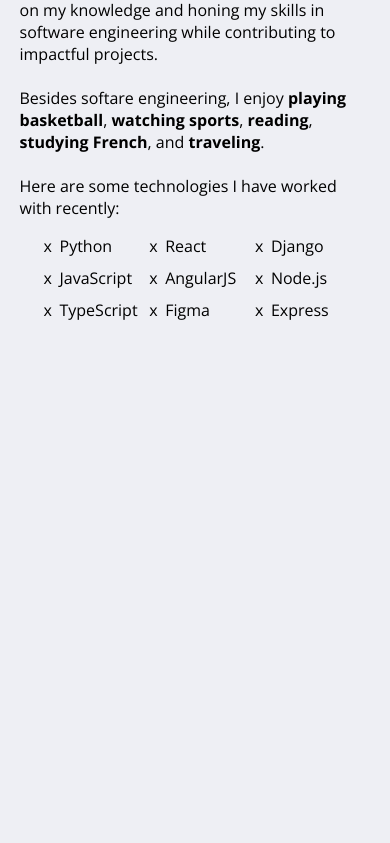
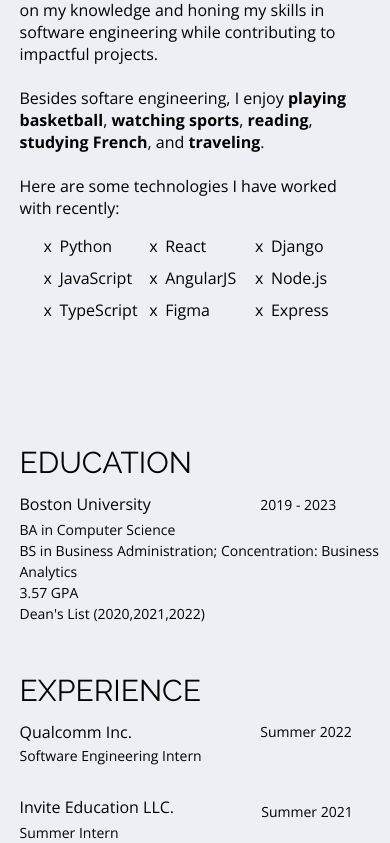
Before and after one commit to jordantab/portfolio-React-client, a React (Create React App) app in the folder portfolio-react-client/: page / in a window 390 px wide. Shown: the part 1243-2086 px from the top of the page. Before the commit the page ends 1580 px from the top, so only its background shows below. Built offline with nearby package versions, Linux system fonts and the light colour scheme.

Commit message:
Testing phone view

```diff
--- a/portfolio-react-client/src/components/About.css
+++ b/portfolio-react-client/src/components/About.css
@@ -540,7 +540,6 @@
         grid-gap: 10px;
         list-style: none;
         font-family: 'Open Sans', sans-serif;
-        /* padding-left: 0; */
     }
 
     .grid-list li:before {
@@ -552,12 +551,12 @@
 
     .about-education {
         position: absolute;
-        top: 110%;
-        left: 0;
-        width: 40%;
+        top: 200%;
+        left: 5%;
+        width: 95%;
 
         font-family: 'Raleway', sans-serif;
-        font-size: 325%;
+        font-size: 30px;
     }
 
     .about-education h2 {
@@ -566,16 +565,16 @@
 
         font-family: 'Open Sans', sans-serif;
         font-weight: 400;
-        font-size: 50%;
+        font-size: 16px;
     }
 
     .about-education h3 {
         position: absolute;
-        top: 125%;
-        left: 0;
+        top: 100%;
+        left: 65%;
 
         font-family: 'Open Sans', sans-serif;
-        font-size: 30%;
+        font-size: 14px;
         font-weight: 400;
         line-height: 150%;
     }
@@ -586,18 +585,18 @@
         left: 0;
 
         font-family: 'Open Sans', sans-serif;
-        font-size: 30%;
+        font-size: 14px;
         line-height: 150%;
     }
 
     .about-experience-1 {
         position: absolute;
-        top: 150%;
-        left: 0;
-        width: 40%;
+        top: 227%;
+        left: 5%;
+        width: 95%;
 
         font-family: 'Raleway', sans-serif;
-        font-size: 325%;
+        font-size: 30px;
     }
 
     .about-experience-1 h2 {
@@ -606,15 +605,15 @@
 
         font-family: 'Open Sans', sans-serif;
         font-weight: 400;
-        font-size: 50%;
+        font-size: 16px;
     }
 
     .about-experience-1 h3 {
         position: absolute;
-        top: 125%;
-        left: 0;
+        top: 100%;
+        left: 65%;
         font-family: 'Open Sans', sans-serif;
-        font-size: 30%;
+        font-size: 14px;
         font-weight: 400;
     }
 
@@ -624,17 +623,17 @@
         left: 0;
 
         font-family: 'Open Sans', sans-serif;
-        font-size: 30%;
+        font-size: 14px;
         line-height: 50%;
     }
+
     .about-experience-2 {
         position: absolute;
-        top: 170%;
-        left: 0;
-        width: 40%;
+        top: 240%;
+        left: 5%;
+        width: 100%;
 
         font-family: 'Raleway', sans-serif;
-        font-size: 325%;
     }
 
     .about-experience-2 h2 {
@@ -643,15 +642,15 @@
 
         font-family: 'Open Sans', sans-serif;
         font-weight: 400;
-        font-size: 50%;
+        font-size: 16px;
     }
 
     .about-experience-2 h3 {
         position: absolute;
         margin-top: 5%;
-        left: 0;
+        left: 62%;
         font-family: 'Open Sans', sans-serif;
-        font-size: 30%;
+        font-size: 14px;
         font-weight: 400;
     }
 
@@ -661,13 +660,13 @@
         left: 0;
 
         font-family: 'Open Sans', sans-serif;
-        font-size: 30%;
+        font-size: 14px;
         line-height: 150%;
     }
 
     .about-bottom {
         position: absolute;
-        top: 95%;
+        top: 87%;
         visibility: hidden;
     }
 }
--- a/portfolio-react-client/src/components/About.jsx
+++ b/portfolio-react-client/src/components/About.jsx
@@ -38,7 +38,7 @@ const About = () => {
                 </ul>
 
             </div>
-            {/* <div className="about-education">
+            <div className="about-education">
                 EDUCATION
                 <h2>Boston University</h2>
                 <h3>2019 - 2023</h3>
@@ -62,7 +62,7 @@ const About = () => {
                 <h2>Invite Education LLC.</h2>
                 <h3>Summer 2021</h3>
                 <p>Summer Intern</p>
-            </div> */}
+            </div>
             <br></br>
             <div className="about-bottom" id="about">hey</div>
         </div >
```
